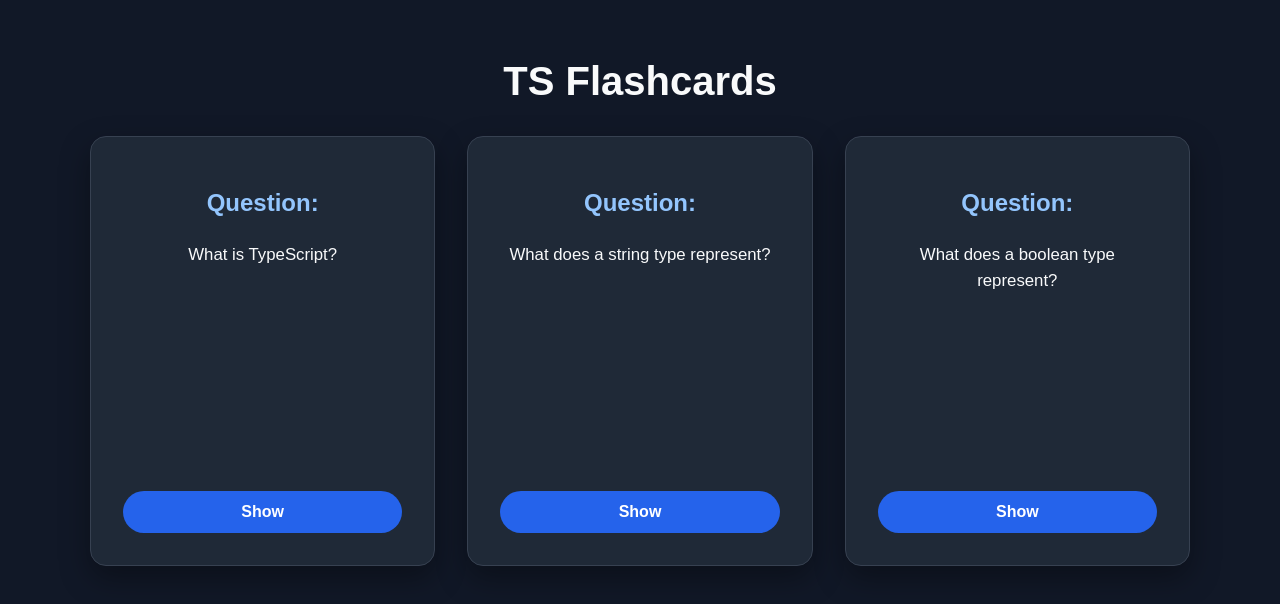
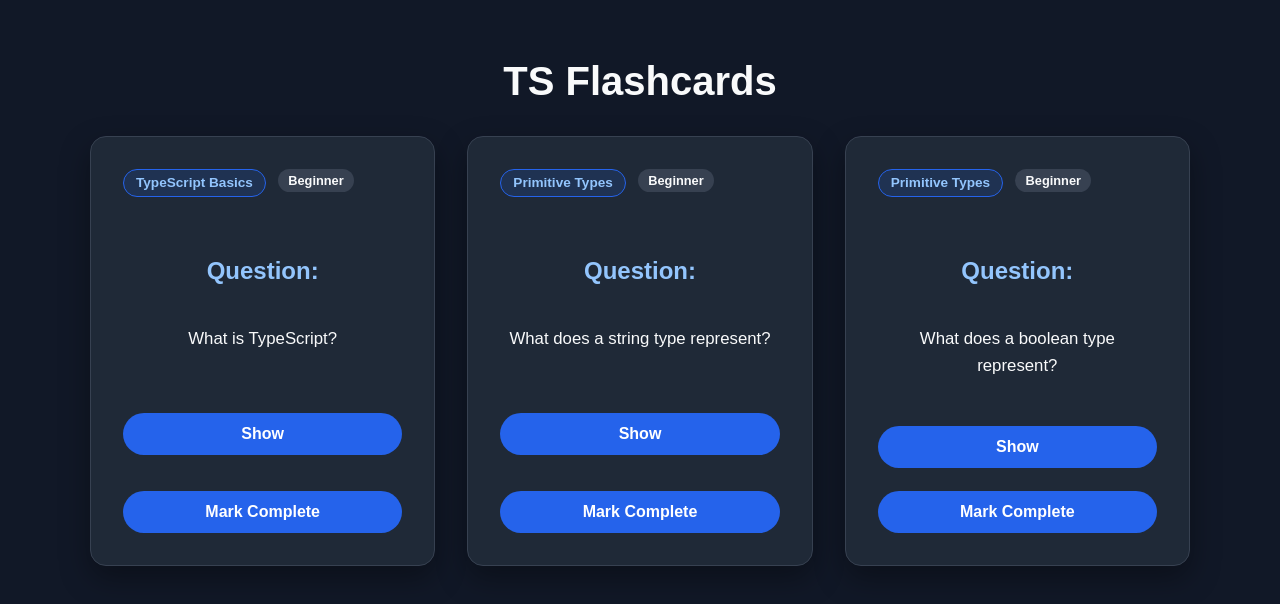
Before and after one commit to jprobussr/react-ts-projects, a React (Vite) app: page / in a window 1280 px wide. Shown: the top 604 px of the page. Built offline with nearby package versions, Linux system fonts and the light colour scheme.

Commit message:
feat: add flashcard topics difficulty and completion state

```diff
--- a/src/App.tsx
+++ b/src/App.tsx
@@ -14,8 +14,10 @@ const App = () => {
           return (
             <Flashcard
               key={flashcard.id}
+              topic={flashcard.topic}
               question={flashcard.question}
               answer={flashcard.answer}
+              difficulty={flashcard.difficulty}
             />
           )
         })}
--- a/src/components/Flashcard.css
+++ b/src/components/Flashcard.css
@@ -8,6 +8,7 @@
 
   display: flex;
   flex-direction: column;
+  gap: 1rem;
 }
 
 .flash-card h2 {
@@ -52,3 +53,33 @@
   border: 1px solid #1d4ed8;
   padding: 1rem;
 }
+
+.flash-card__difficulty {
+  align-self: flex-start;
+
+  padding: 0.25rem 0.65rem;
+  border-radius: 999px;
+  background: #374151;
+  color: #f9fafb;
+  font-size: 0.8rem;
+  font-weight: 700;
+  text-transform: capitalize;
+}
+
+.flash-card__meta {
+  display: flex;
+  gap: 0.75rem;
+  flex-wrap: wrap;
+  margin-bottom: 1.5rem;
+}
+
+.flash-card__topic {
+  align-self: flex-start;
+  padding: 0.35rem 0.75rem;
+  border: 1px solid #2563eb;
+  border-radius: 999px;
+  background: rgba(37, 99, 235, 0.15);
+  color: #93c5fd;
+  font-size: 0.85rem;
+  font-weight: 700;
+}
--- a/src/components/Flashcard.tsx
+++ b/src/components/Flashcard.tsx
@@ -2,23 +2,43 @@ import type { FlashCardData } from '../data/FlashCard';
 import { useState } from 'react';
 import './Flashcard.css';
 
-type FlashCardProps = Pick<FlashCardData, 'question' | 'answer'>;
+type FlashCardProps = Pick<
+  FlashCardData,
+  'topic' | 'difficulty' | 'question' | 'answer'
+>;
 
-const Flashcard = ({ question, answer }: FlashCardProps) => {
+const Flashcard = ({ question, answer, topic, difficulty }: FlashCardProps) => {
   const [showAnswer, setShowAnswer] = useState<boolean>(false);
+  const [isCompleted, setIsCompleted] = useState<boolean>(false);
 
   const handleToggleAnswer = () => {
     setShowAnswer((prevAnswer) => !prevAnswer);
   };
 
+  const handleToggleCompleted = () => {
+    setIsCompleted((prevIsCompleted) => !prevIsCompleted);
+  };
+
   return (
     <article className="flash-card">
+      <div className="flash-card__meta">
+        <span className="flash-card__topic">{topic}</span>
+        <span className="flash-card__difficulty">{difficulty}</span>
+      </div>
       <h2>Question:</h2>
       <p>{question}</p>
 
       <button onClick={handleToggleAnswer}>
         {showAnswer ? 'Hide' : 'Show'}
       </button>
+
+      <button onClick={handleToggleCompleted}>
+        {isCompleted ? 'Completed' : 'Mark Complete'}
+      </button>
+
+      {isCompleted && (
+        <p className="flash-card__completed">Nice work. Card completed.</p>
+      )}
 
       {showAnswer && (
         <div className="flash-card__answer">
--- a/src/data/FlashCard.ts
+++ b/src/data/FlashCard.ts
@@ -1,22 +1,32 @@
+export type FlashCardDifficulty = "beginner" | "intermediate" | "advanced";
+
 export type FlashCardData = {
   id: number;
   question: string;
   answer: string;
+  topic: string;
+  difficulty: FlashCardDifficulty;
 };
 
 export const flashCards: FlashCardData[] = [
   {
     id: 1,
+    difficulty: "beginner",
+    topic: 'TypeScript Basics',
     question: 'What is TypeScript?',
     answer: 'TypeScript is JavaScript with extra syntax for checking types.',
   },
   {
     id: 2,
+    difficulty: "beginner",
+    topic: 'Primitive Types',
     question: 'What does a string type represent?',
     answer: 'A string represents text, such as names, messages, or titles.',
   },
   {
     id: 3,
+    difficulty: "beginner",
+    topic: 'Primitive Types',
     question: 'What does a boolean type represent?',
     answer: 'A boolean represents true or false values.',
   },
```
